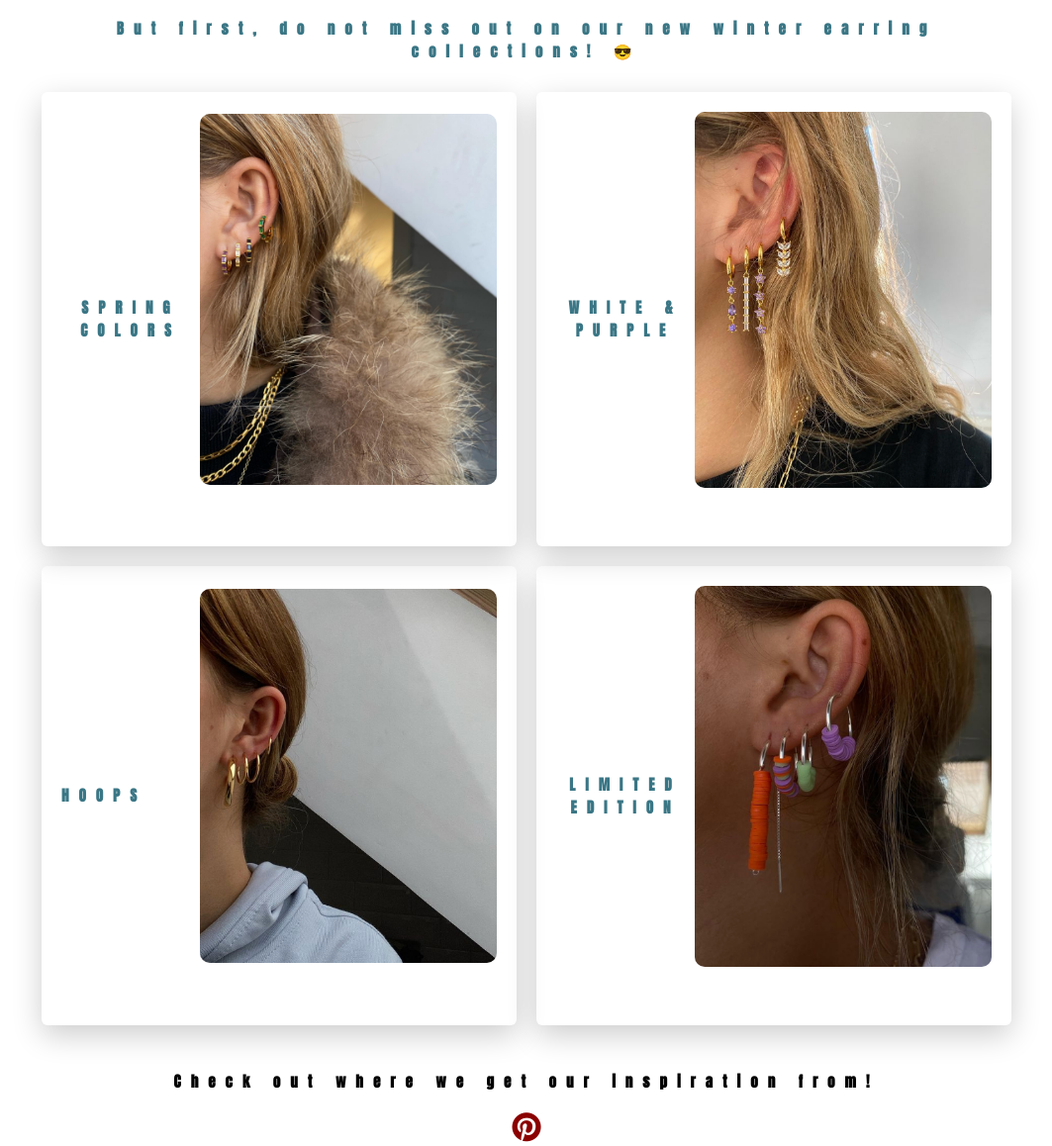
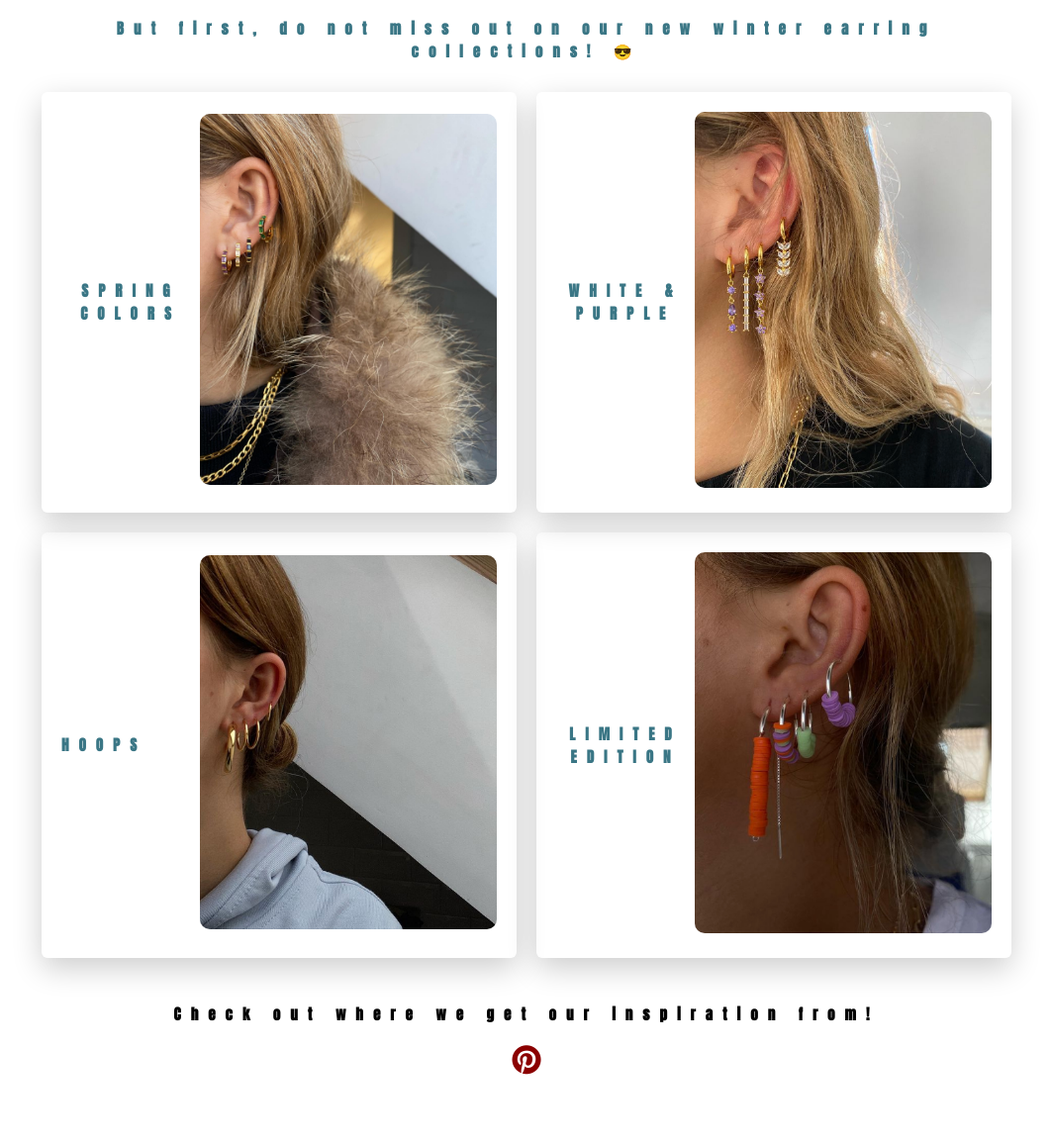
Before and after one commit to ratapelada1/landingpage_, a plain HTML site: page index.html in a window 1280 px wide. Shown: the part 839-1997 px from the top of the page at 99% size, without its empty margins (108-1171 px from the left). After the commit the page ends 1941 px from the top, so only its background shows below. Drawn offline with Linux system fonts and the light colour scheme; a script that the page names is missing.

Commit message:
Add files via upload

```diff
--- a/css/components/button.css
+++ b/css/components/button.css
@@ -16,63 +16,3 @@ border-radius: 10px;
 background-color:white;
 color:#3A7685;
 }
-
-
-.btn-spring{
-text-decoration:none;
-background-color:transparent;
-color:#3A7685;
-cursor:pointer;
-font-family:'Anton',sans-serif;
-font-size:15px;
-line-height:90px;
-text-align:center;
-font-weight:bold;
-border-radius: 10px;
-letter-spacing: 10px;
-}
-
-
-.btn-white{
-text-decoration:none;
-background-color:transparent;
-color:#3A7685;
-cursor:pointer;
-font-family:'Anton',sans-serif;
-font-size:15px;
-line-height:90px;
-text-align:center;
-font-weight:bold;
-border-radius: 10px;
-letter-spacing: 10px;
-}
-
-
-.btn-hoops{
-text-decoration:none;
-background-color:transparent;
-color:#3A7685;
-cursor:pointer;
-font-family:'Anton',sans-serif;
-font-size:15px;
-line-height:90px;
-text-align:center;
-font-weight:bold;
-border-radius: 10px;
-letter-spacing: 10px;
-}
-
-
-.btn-limited{
-text-decoration:none;
-background-color:transparent;
-color:#3A7685;
-cursor:pointer;
-font-family:'Anton',sans-serif;
-font-size:15px;
-line-height:90px;
-text-align:center;
-font-weight:bold;
-border-radius: 10px;
-letter-spacing: 10px;
-}
```
Also changed, not shown: index.html (+1 -1 lines).
